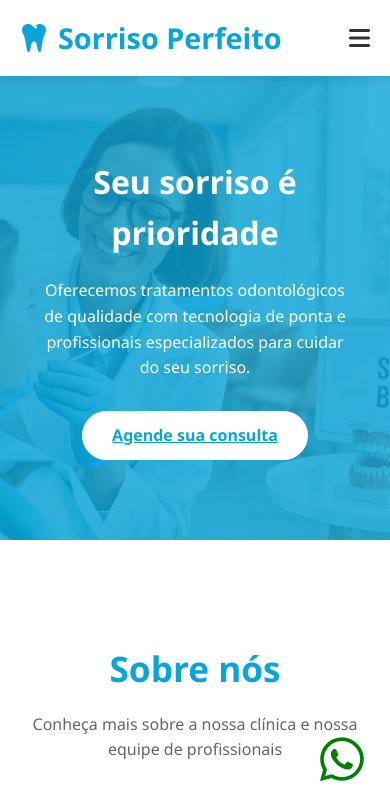
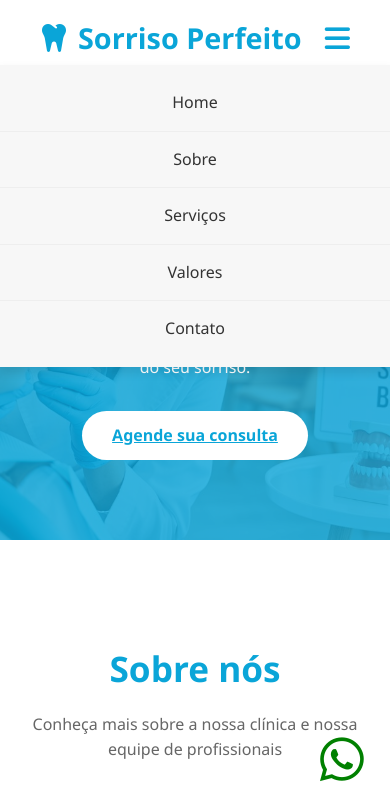
Before and after one commit to Wandogandara/Clinica-odontologica, a plain HTML site: page index.html in a window 390 px wide. Both pictures are taken after a click on the element 359 px from the left and 38 px from the top of the page. Shown: the top 800 px of the page. Drawn offline with Linux system fonts and the light colour scheme.

Commit message:
nova atualização

```diff
--- a/style.css
+++ b/style.css
@@ -71,42 +71,65 @@ nav ul li a:hover {
     color: #0aa5d8;
 }
 
+  /*CSS para Menu Responsivo --- */
+
+/* 1. Oculta o ícone do menu-toggle no desktop */
 .menu-toggle {
     display: none;
-            font-size: 1.5rem;
     cursor: pointer;
+    font-size: 1.8rem;
+    color: #0aa5d8; /* Cor do ícone do hambúrguer */
 }
 
+/* 2. Regras de responsividade para telas menores */
 @media (max-width: 768px) {
+    .header-content {
+        padding: 15px 20px; /* Adiciona padding nas laterais no mobile */
+    }
+
+    /* 2.1. Exibe o ícone do menu-toggle no mobile */
     .menu-toggle {
         display: block;
     }
 
-            .nav-links {
-                position: fixed;
-                top: 70px;
-                left: -100%;
+    /* 2.2. Oculta a lista de links por padrão no mobile */
+    nav .nav-links {
+        /* Transforma a lista em um menu suspenso/lateral */
+        display: none;
+        flex-direction: column;
+        position: absolute;
+        top: 65px; /* Altura do header para começar abaixo dele */
+        left: 0;
         width: 100%;
-                height: calc(100vh - 70px);
-                background-color: white;
-                flex-direction: column;
-                align-items: center;
-                justify-content: center;
-                transition: all 0.5s;
+        background-color: #f7f7f7; /* Cor de fundo do menu aberto */
+        box-shadow: 0 5px 10px rgba(0, 0, 0, 0.1);
+        z-index: 90; /* Abaixo do header fixo */
+        padding: 10px 0;
+        text-align: center;
     }
 
-            .nav-links.active {
-                left: 0;
+    /* 2.3. Estilo para os itens da lista no menu mobile */
+    nav .nav-links li {
+        margin: 0;
+        border-bottom: 1px solid #eee;
     }
 
-            .nav-links li {
-                margin: 15px 0;
+    nav .nav-links li:last-child {
+        border-bottom: none;
     }
 
-            .hero-text h1 {
-                font-size: 2.2rem;
+    nav .nav-links li a {
+        display: block; /* Ocupa toda a largura do item */
+        padding: 15px 0;
+    }
+
+    /* 2.4. A regra principal: Exibe o menu quando a classe 'active' está presente */
+    nav .nav-links.active {
+        display: flex;
     }
 }
+
+
 
 
 /* Banner Pricipal */
```
Lines whose indentation alone changed are shown as unchanged.
